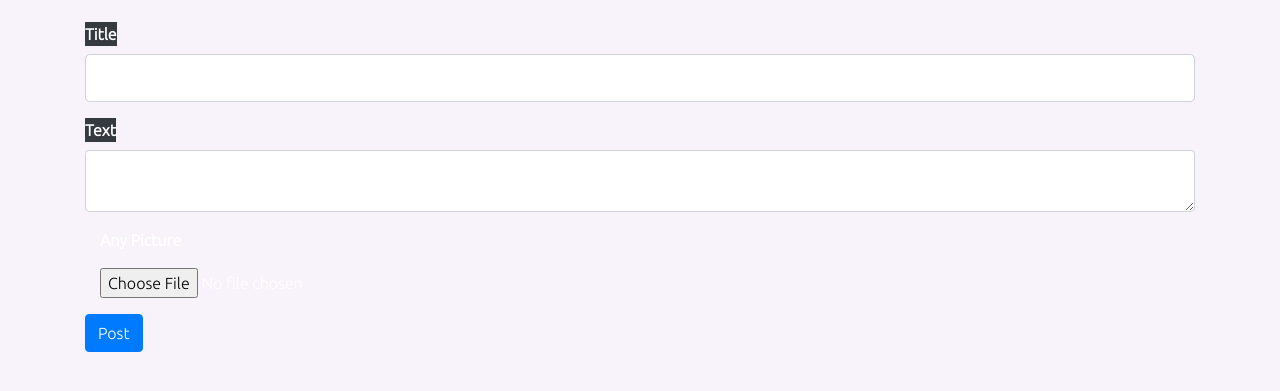
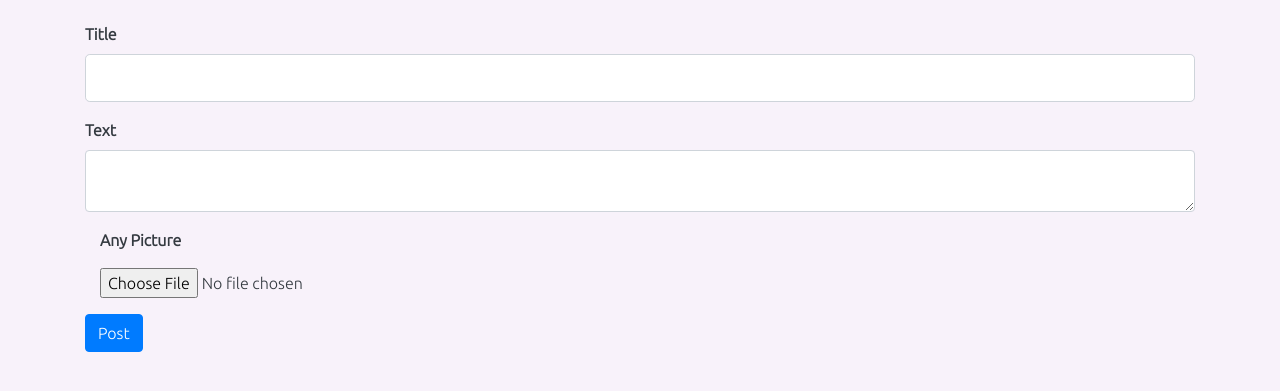
Before and after one commit to XINO-2020/social_media_site, a Flask app: page /create in a window 1280 px wide. Shown: the part 66-457 px from the top of the page. Run offline with Flask 2, Linux system fonts and the light colour scheme; a user stored in the database is signed in; some libraries are stand-ins or nearby versions.

Commit message:
update to design

```diff
--- a/blogs/templates/create_post.htm
+++ b/blogs/templates/create_post.htm
@@ -4,16 +4,16 @@
     <form class="form-group" method="POST" action="" enctype="multipart/form-data">
       {{form.hidden_tag()}}
       <div class="form-group">
-        {{form.title.label(class = 'form-control-label text-white bg-dark')}}
+        {{form.title.label(class = 'form-control-label ')}}
         {{form.title(class = 'form-control form-control-lg')}}
       </div>
       <div class="form-group">
-        {{form.text.label(class = 'form-control-label text-white bg-dark')}}
+        {{form.text.label(class = 'form-control-label ')}}
         {{form.text(class = 'form-control form-control')}}
       </div>
       <div class="form-group">
-        {{form.picture.label(class="form-group text-white col-md-6")}}
-        {{form.picture(class="form-control-file col-md-6 text-white ")}}
+        {{form.picture.label(class="form-group col-md-6")}}
+        {{form.picture(class="form-control-file col-md-6  ")}}
         {%if form.picture.errors%}
           {%for error in form.picture.errors%}
             <small class = 'text-danger'>{{error}}</small>
```
